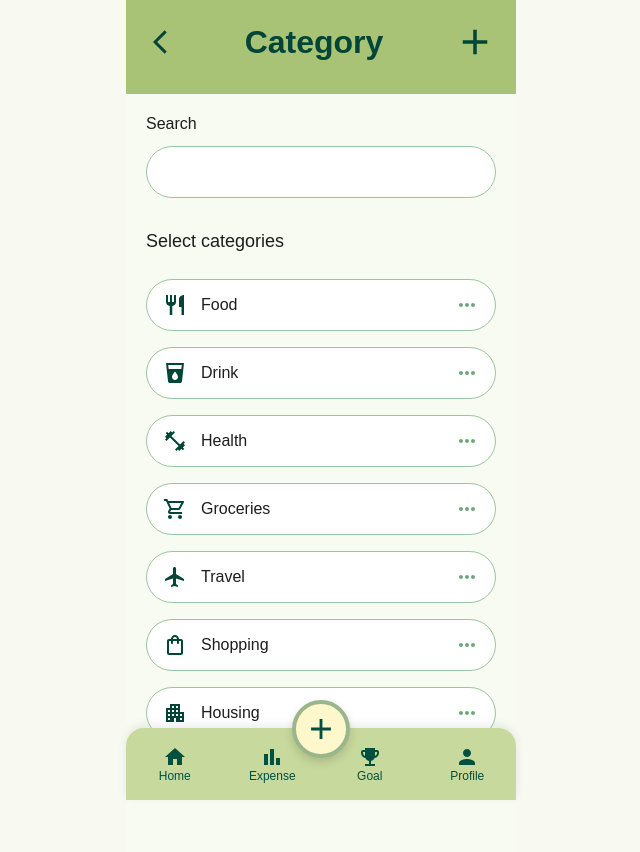
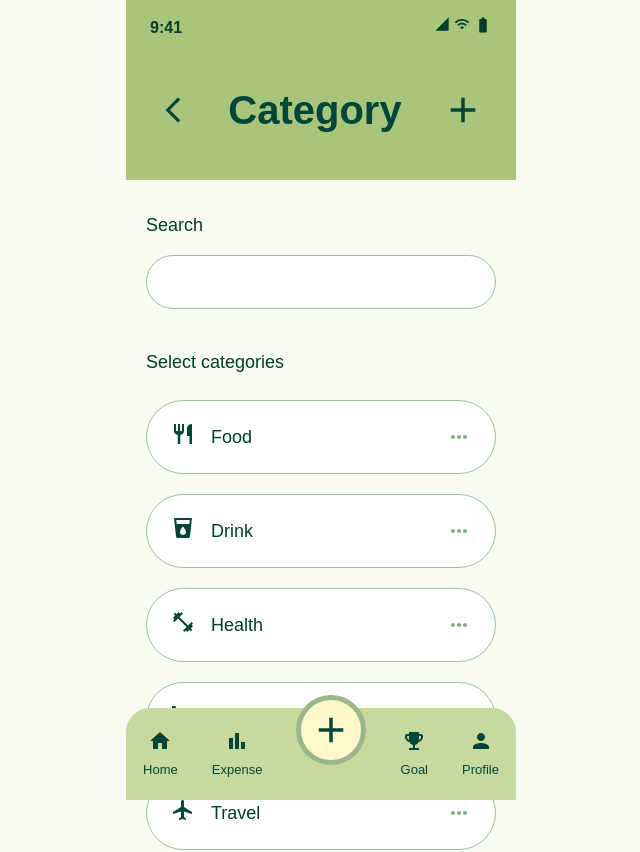
Before and after one commit to G4-Expense-Tracker/4G-Expense-Tracker, a React (Vite) app in the folder canopy-FRONTEND/: page /category in a window 1280 px wide. Shown: the top 852 px of the page, without its empty margins (319-959 px from the left). Built offline with nearby package versions, Linux system fonts and the light colour scheme.

Commit message:
pull the changes from the dev branch

```diff
--- a/canopy-FRONTEND/src/App.jsx
+++ b/canopy-FRONTEND/src/App.jsx
@@ -29,7 +29,7 @@ function App() {
         <Route path="/dashboard" element={<DashboardPage />} />
         <Route path="/expense" element={<ExpenseDashboard />} />
         <Route path="/category" element={<CategoryPage />} />
-        <Route path="/category/add" element={<AddCategoryPage />} />
+        <Route path="/add-category" element={<AddCategoryPage />} />
         <Route path="/accessibility" element={<Accessibility />} />
 
       </Routes>
--- a/canopy-FRONTEND/src/components/profile_pages/category/CategoryPage.jsx
+++ b/canopy-FRONTEND/src/components/profile_pages/category/CategoryPage.jsx
@@ -3,218 +3,184 @@ import {
   Typography,
   TextField,
   IconButton,
-  InputAdornment,
 } from "@mui/material";
 
-import ArrowBackIosNewIcon from "@mui/icons-material/ArrowBackIosNew";
-import AddIcon from "@mui/icons-material/Add";
-import SearchIcon from "@mui/icons-material/Search";
-import MoreHorizIcon from "@mui/icons-material/MoreHoriz";
+import {
+  SignalCellular4Bar,
+  Wifi,
+  BatteryFull,
+  ArrowBackIosNew,
+  Add,
+  MoreHoriz,
+  Home,
+  BarChart,
+  EmojiEvents,
+  Person,
+} from "@mui/icons-material";
 
 import RestaurantIcon from "@mui/icons-material/Restaurant";
 import LocalDrinkIcon from "@mui/icons-material/LocalDrink";
 import FitnessCenterIcon from "@mui/icons-material/FitnessCenter";
-import ShoppingCartOutlinedIcon from "@mui/icons-material/ShoppingCartOutlined";
-import FlightOutlinedIcon from "@mui/icons-material/FlightOutlined";
-import ShoppingBagOutlinedIcon from "@mui/icons-material/ShoppingBagOutlined";
-import ApartmentOutlinedIcon from "@mui/icons-material/ApartmentOutlined";
-import DeleteIcon from '@mui/icons-material/Delete';
-import EditIcon from '@mui/icons-material/Edit';
-
-import SignalCellular4BarIcon from "@mui/icons-material/SignalCellular4Bar";
-import WifiIcon from "@mui/icons-material/Wifi";
-import BatteryFullIcon from "@mui/icons-material/BatteryFull";
-
-// Imported the FooterNav Component from the dashboard to reuse the same footer navigation across different pages.
-import FooterNav from "../../pages/dashboard/FooterNav";
+import ShoppingCartIcon from "@mui/icons-material/ShoppingCart";
+import FlightIcon from "@mui/icons-material/Flight";
+import ShoppingBagIcon from "@mui/icons-material/ShoppingBag";
+import ApartmentIcon from "@mui/icons-material/Apartment";
 
 import { useNavigate } from "react-router-dom";
-import Header from "../Header";
 
 export default function CategoryPage() {
   const navigate = useNavigate();
 
   const categories = [
-    {
-      name: "Food",
-      icon: <RestaurantIcon />,
-    },
-    {
-      name: "Drink",
-      icon: <LocalDrinkIcon />,
-    },
-    {
-      name: "Health",
-      icon: <FitnessCenterIcon />,
-    },
-    {
-      name: "Groceries",
-      icon: <ShoppingCartOutlinedIcon />,
-    },
-    {
-      name: "Travel",
-      icon: <FlightOutlinedIcon />,
-    },
-    {
-      name: "Shopping",
-      icon: <ShoppingBagOutlinedIcon />,
-    },
-    {
-      name: "Housing",
-      icon: <ApartmentOutlinedIcon />,
-    },
+    { title: "Food", icon: <RestaurantIcon /> },
+    { title: "Drink", icon: <LocalDrinkIcon /> },
+    { title: "Health", icon: <FitnessCenterIcon /> },
+    { title: "Groceries", icon: <ShoppingCartIcon /> },
+    { title: "Travel", icon: <FlightIcon /> },
+    { title: "Shopping", icon: <ShoppingBagIcon /> },
+    { title: "Housing", icon: <ApartmentIcon /> },
   ];
 
   return (
     <Box
       sx={{
         width: "100%",
-        maxWidth: "390px",
+        maxWidth: 390,
         minHeight: "100svh",
         mx: "auto",
         bgcolor: "#f8fbf2",
         position: "relative",
-        overflow: "hidden",
-        pb: "120px",
+        overflowX: "hidden",
+        pb: 13,
       }}
     >
-      {/* HEADER */}
-      <Header title="Category"></Header>
+      <Box sx={{ bgcolor: "#a9c57b", px: 3, pt: 2, pb: 5 }}>
+        <Box sx={{ display: "flex", justifyContent: "space-between", mb: 5 }}>
+          <Typography sx={{ fontWeight: 700 }}>9:41</Typography>
 
+          <Box sx={{ display: "flex", gap: 0.5 }}>
+            <SignalCellular4Bar sx={{ fontSize: 16 }} />
+            <Wifi sx={{ fontSize: 16 }} />
+            <BatteryFull sx={{ fontSize: 18 }} />
+          </Box>
+        </Box>
 
-      {/* CONTENT */}
-      <Box
-        sx={{
-          px: "20px",
-          pt: "18px",
-        }}
-      >
-        {/* SEARCH LABEL */}
-        <Typography
-          sx={{
-            mb: "10px",
-            fontSize: "16px",
-            color: "#1d1d1d",
-          }}
-        >
-          Search
-        </Typography>
+        <Box sx={{ display: "flex", alignItems: "center", justifyContent: "space-between" }}>
+          <IconButton onClick={() => navigate("/expense")} sx={{ color: "#004638" }}>
+            <ArrowBackIosNew sx={{ fontSize: 30 }} />
+          </IconButton>
 
-        {/* SEARCH BAR */}
+          <Typography sx={{ fontSize: 40, fontWeight: 800, color: "#004638" }}>
+            Category
+          </Typography>
+
+          <IconButton onClick={() => navigate("/add-category")} sx={{ color: "#004638" }}>
+            <Add sx={{ fontSize: 42 }} />
+          </IconButton>
+        </Box>
+      </Box>
+
+      <Box sx={{ px: 2.5, pt: 4 }}>
+        <Typography sx={{ fontSize: 18, mb: 2 }}>Search</Typography>
+
         <TextField
           fullWidth
-          placeholder=""
           sx={{
-            mb: "30px",
-
+            mb: 5,
             "& .MuiOutlinedInput-root": {
-              borderRadius: "30px",
-              bgcolor: "#fff",
-              height: "52px",
-
-              "& fieldset": {
-                borderColor: "#9bc59d",
-              },
-
-              "&:hover fieldset": {
-                borderColor: "#9bc59d",
-              },
-
-              "&.Mui-focused fieldset": {
-                borderColor: "#9bc59d",
-              },
+              height: 54,
+              borderRadius: 10,
+              bgcolor: "white",
+              "& fieldset": { borderColor: "#97c596" },
             },
-          }}
-          InputProps={{
-            endAdornment: (
-              <InputAdornment position="end">
-                <SearchIcon
-                  sx={{
-                    color: "#324054",
-                    fontSize: 34,
-                  }}
-                />
-              </InputAdornment>
-            ),
           }}
         />
 
-        {/* TITLE */}
-        <Typography
-          sx={{
-            mb: "24px",
-            fontSize: "18px",
-            color: "#1d1d1d",
-          }}
-        >
-          Select categories
-        </Typography>
+        <Typography sx={{ fontSize: 18, mb: 3 }}>Select categories</Typography>
 
-        {/* CATEGORY LIST */}
-        <Box
-          sx={{
-            display: "flex",
-            flexDirection: "column",
-            gap: "16px",
-          }}
-        >
-          {categories.map((item, index) => (
+        <Box sx={{ display: "flex", flexDirection: "column", gap: 2.5 }}>
+          {categories.map((category, index) => (
             <Box
               key={index}
               sx={{
-                height: "52px",
-                border: "1.5px solid #9bc59d",
-                borderRadius: "30px",
-                bgcolor: "#fff",
-
+                height: 74,
+                borderRadius: 10,
+                bgcolor: "white",
+                border: "1px solid #97c596",
+                px: 3,
                 display: "flex",
                 alignItems: "center",
                 justifyContent: "space-between",
-
-                px: "16px",
               }}
             >
-              {/* LEFT SIDE */}
-              <Box
-                sx={{
-                  display: "flex",
-                  alignItems: "center",
-                  gap: "14px",
-                }}
-              >
-                <Box
-                  sx={{
-                    color: "#004638",
-                    display: "flex",
-                    alignItems: "center",
-                  }}
-                >
-                  {item.icon}
-                </Box>
-
-                <Typography
-                  sx={{
-                    fontSize: "16px",
-                    color: "#1d1d1d",
-                  }}
-                >
-                  {item.name}
-                </Typography>
+              <Box sx={{ display: "flex", alignItems: "center", gap: 2 }}>
+                <Box sx={{ color: "#004638" }}>{category.icon}</Box>
+                <Typography sx={{ fontSize: 18 }}>{category.title}</Typography>
               </Box>
 
-              {/* DOTS */}
-              <MoreHorizIcon
-                sx={{
-                  color: "#6fa67d",
-                }}
-              />
+              <MoreHoriz sx={{ color: "#7ab07b" }} />
             </Box>
           ))}
         </Box>
       </Box>
 
-      {/* FOOTER */}
-      <FooterNav />
+      <Footer navigate={navigate} />
     </Box>
   );
 }
+
+function Footer({ navigate }) {
+  return (
+    <Box
+      sx={{
+        position: "fixed",
+        bottom: 0,
+        left: "50%",
+        transform: "translateX(-50%)",
+        width: "100%",
+        maxWidth: 390,
+        height: 92,
+        bgcolor: "#c7d99d",
+        borderTopLeftRadius: 24,
+        borderTopRightRadius: 24,
+        display: "flex",
+        alignItems: "center",
+        justifyContent: "space-around",
+        zIndex: 20,
+      }}
+    >
+      <NavItem icon={<Home />} label="Home" onClick={() => navigate("/dashboard")} />
+      <NavItem icon={<BarChart />} label="Expense" onClick={() => navigate("/expense")} />
+
+      <Box
+        onClick={() => navigate("/expense")}
+        sx={{
+          width: 70,
+          height: 70,
+          borderRadius: "50%",
+          bgcolor: "#fff7cc",
+          border: "5px solid #9ab68c",
+          display: "flex",
+          alignItems: "center",
+          justifyContent: "center",
+          mt: -6,
+          cursor: "pointer",
+        }}
+      >
+        <Add sx={{ fontSize: 42, color: "#004638" }} />
+      </Box>
+
+      <NavItem icon={<EmojiEvents />} label="Goal" />
+      <NavItem icon={<Person />} label="Profile" />
+    </Box>
+  );
+}
+
+function NavItem({ icon, label, onClick }) {
+  return (
+    <Box onClick={onClick} sx={{ textAlign: "center", color: "#004638", cursor: "pointer" }}>
+      {icon}
+      <Typography sx={{ fontSize: 13 }}>{label}</Typography>
+    </Box>
+  );
+}
```
Also changed, not shown: canopy-FRONTEND/src/components/profile_pages/category/AddCategoryPage.jsx (+52 -86 lines).
